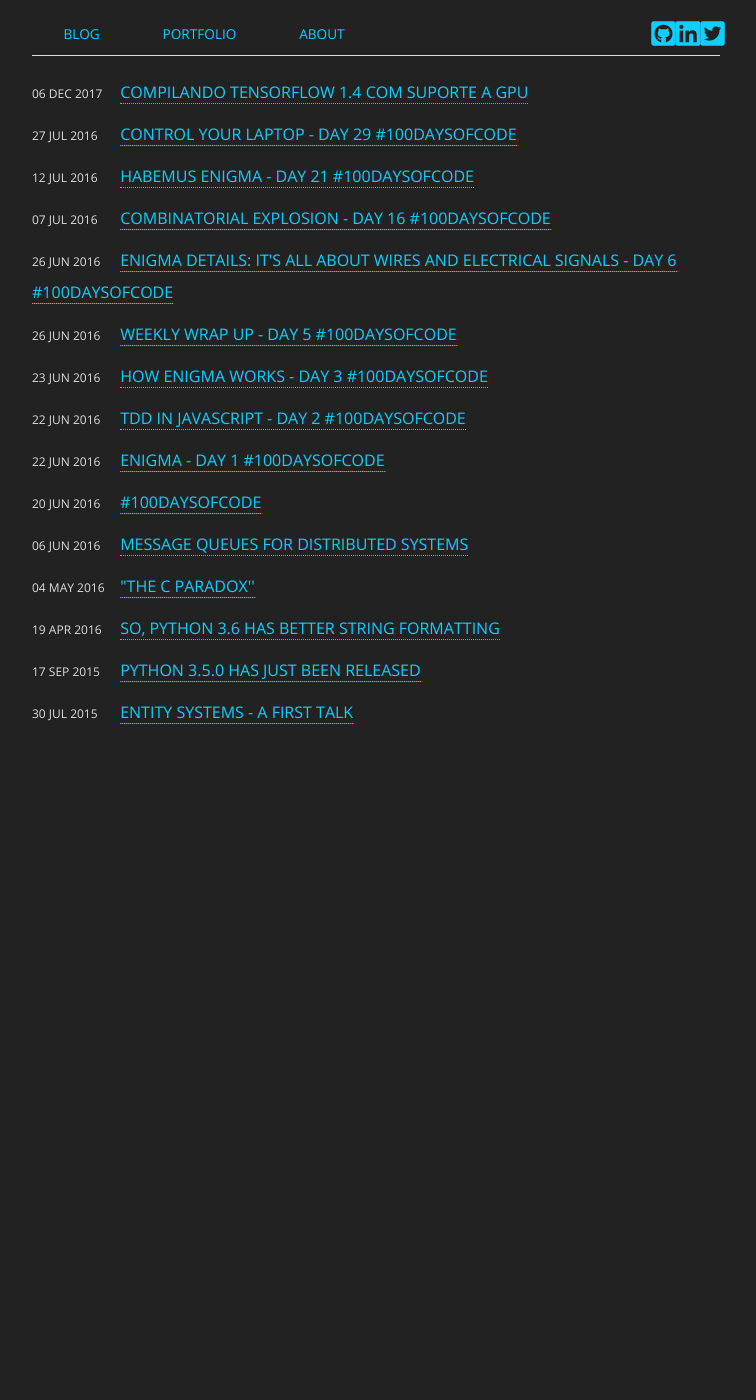
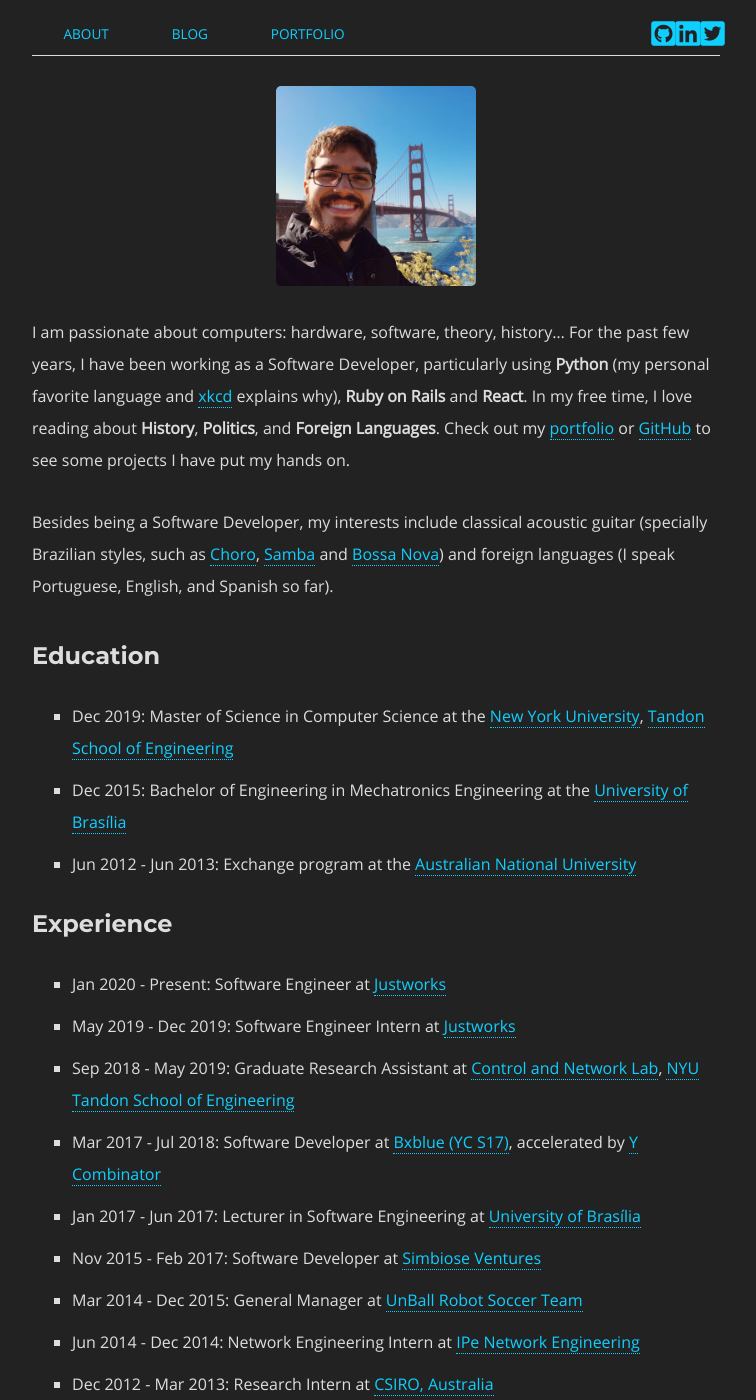
Before and after one commit to matheusportela/matheusportela.github.io, a Jekyll site: the page built from index.md, in a window 1280 px wide and 1400 px high. Shown: the whole window, without its empty margins (264-1020 px from the left). Built offline with Jekyll 4.4.1, drawn with Linux system fonts in a browser that asks for light colours; some web fonts are replaced; some of the changed text lies outside the part shown.

Commit message:
Update blog and about

```diff
--- a/_includes/navbar.html
+++ b/_includes/navbar.html
@@ -1,8 +1,8 @@
 <div class="nav-container">
     <nav class="navbar">
-      <a class="navbar-item" href="/">Blog</a>
+      <a class="navbar-item" href="/">About</a>
+      <a class="navbar-item" href="/blog">Blog</a>
       <a class="navbar-item" href="/portfolio">Portfolio</a>
-      <a class="navbar-item" href="/about">About</a>
     </nav>
 
     <div class="contact">
--- a/index.md
+++ b/index.md
@@ -1,15 +1,42 @@
 ---
 layout: page
-title: Home
+title: About
 ---
 
-<div class="post-list">
-  {% for post in site.posts %}
-    <div class="post-list-item">
-      <div class="post-list-date">{{ post.date | date_to_string }}</div>
-      <a href="{{ post.url }}">
-        {{ post.title }}
-      </a>
-    </div>
-  {% endfor %}
-</div>
+<img src="/assets/images/me.jpg" style="width: 200px;" />
+
+I am passionate about computers: hardware, software, theory, history... For the past few years, I have been working as a Software Developer, particularly using **Python** (my personal favorite language and [xkcd](http://xkcd.com/353) explains why), **Ruby on Rails** and **React**. In my free time, I love reading about **History**, **Politics**, and **Foreign Languages**. Check out my [portfolio](/portfolio) or [GitHub](http://github.com/matheusportela/) to see some projects I have put my hands on.
+
+Besides being a Software Developer, my interests include classical acoustic guitar (specially Brazilian styles, such as [Choro](https://www.youtube.com/watch?v=xDzekDP4IKI), [Samba](https://www.youtube.com/watch?v=XoUtxWU8lW8) and [Bossa Nova](https://www.youtube.com/watch?v=5LfaYKdqfnY)) and foreign languages (I speak Portuguese, English, and Spanish so far).
+
+## Education
+- Dec 2019: Master of Science in Computer Science at the [New York University](http://www.nyu.edu), [Tandon School of Engineering](https://engineering.nyu.edu/)
+- Dec 2015: Bachelor of Engineering in Mechatronics Engineering at the [University of Brasília](http://www.unb.br)
+- Jun 2012 - Jun 2013: Exchange program at the [Australian National University](http://www.anu.edu.au)
+
+## Experience
+- Jan 2020 - Present: Software Engineer at [Justworks](https://justworks.com/)
+- May 2019 - Dec 2019: Software Engineer Intern at [Justworks](https://justworks.com/)
+- Sep 2018 - May 2019: Graduate Research Assistant at [Control and Network Lab](http://eeweb.poly.edu/~canlab/), [NYU Tandon School of Engineering](https://engineering.nyu.edu)
+- Mar 2017 - Jul 2018: Software Developer at [Bxblue (YC S17)](https://bxblue.com.br/), accelerated by [Y Combinator](https://blog.ycombinator.com/bxblue-is-the-only-marketplace-for-payroll-secured-loans-in-brazil/)
+- Jan 2017 - Jun 2017: Lecturer in Software Engineering at [University of Brasília](http://www.unb.br)
+- Nov 2015 - Feb 2017: Software Developer at [Simbiose Ventures](http://www.simbioseventures.com)
+- Mar 2014 - Dec 2015: General Manager at [UnBall Robot Soccer Team](http://equipeunball.wordpress.com/)
+- Jun 2014 - Dec 2014: Network Engineering Intern at [IPe Network Engineering](http://www.ipe.io/)
+- Dec 2012 - Mar 2013: Research Intern at [CSIRO, Australia](http://www.csiro.au/)
+
+## Technical Skills
+- Programming Languages: `Python`, `Ruby`, `C`, `C++`, `JavaScript`, `Go`, `Java`, `C#`, `Bash Script`, `MATLAB`
+- Further interests: `Lisp`, `Haskell`, `Julia`, `Assembly`
+- Web Frameworks: `Rails`, `Django`, `React`, `Redux`, `Flask`
+- Databases: `PostgreSQL`, `MySQL`, `MongoDB`, `Redis`, `Elasticsearch`
+- DevOps: `Docker`, `AWS`, `Ansible`
+- Machine Learning Tools: `PyTorch`, `Numpy`, `Scikit-learn`, `Pandas`, `Tensorflow`
+- Big Data: `Hadoop`, `Spark`, `Giraph`, `HDFS`
+- Others: `OpenCV`, `Arduino`, `Raspberry Pi`, `OpenGL`, `Hardware`, `ROS`, `Robotics`
+
+## Foreign Languages
+- Portuguese (Native)
+- English (Fluent)
+- Spanish (Advanced)
+- French (Intermediate)
```
Also changed, not shown: about/index.md (deleted, +0 -36 lines), blog/index.md (added, +15 -0 lines).
